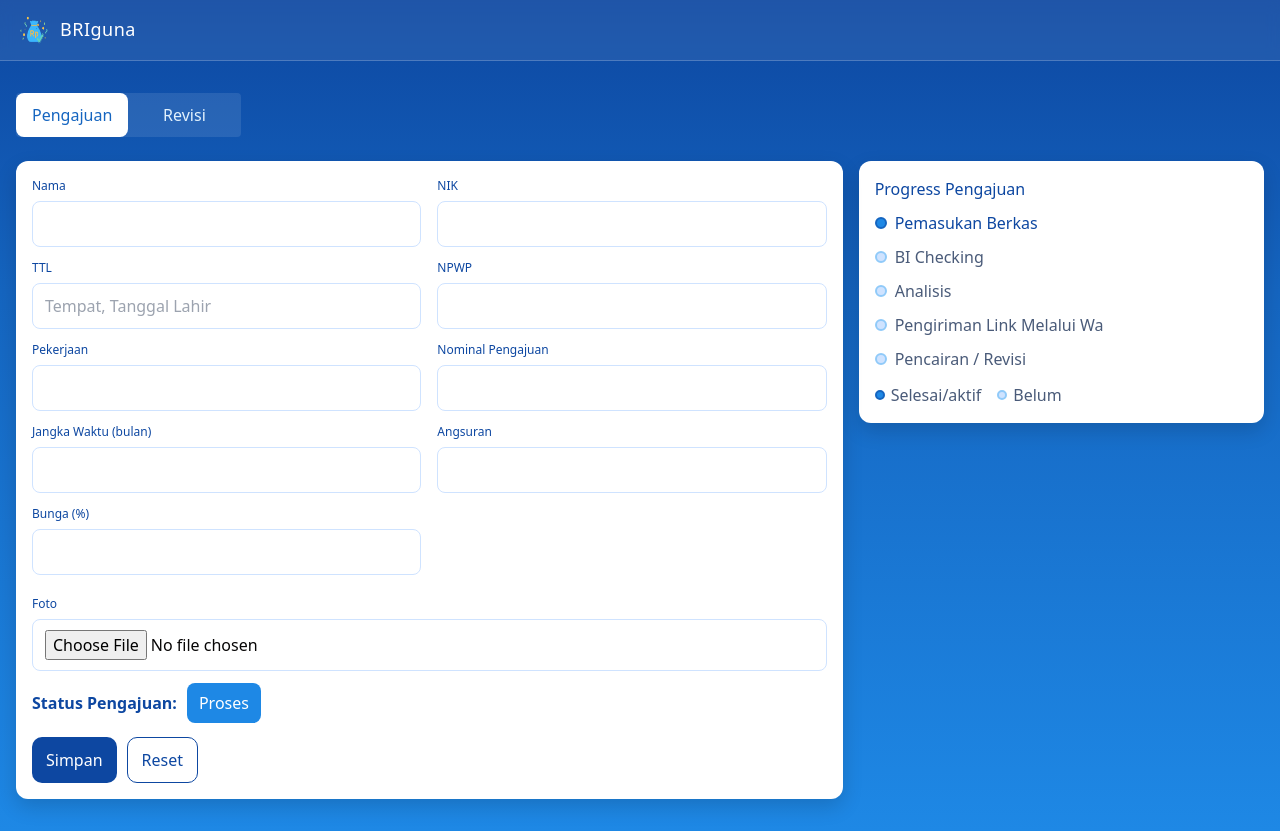
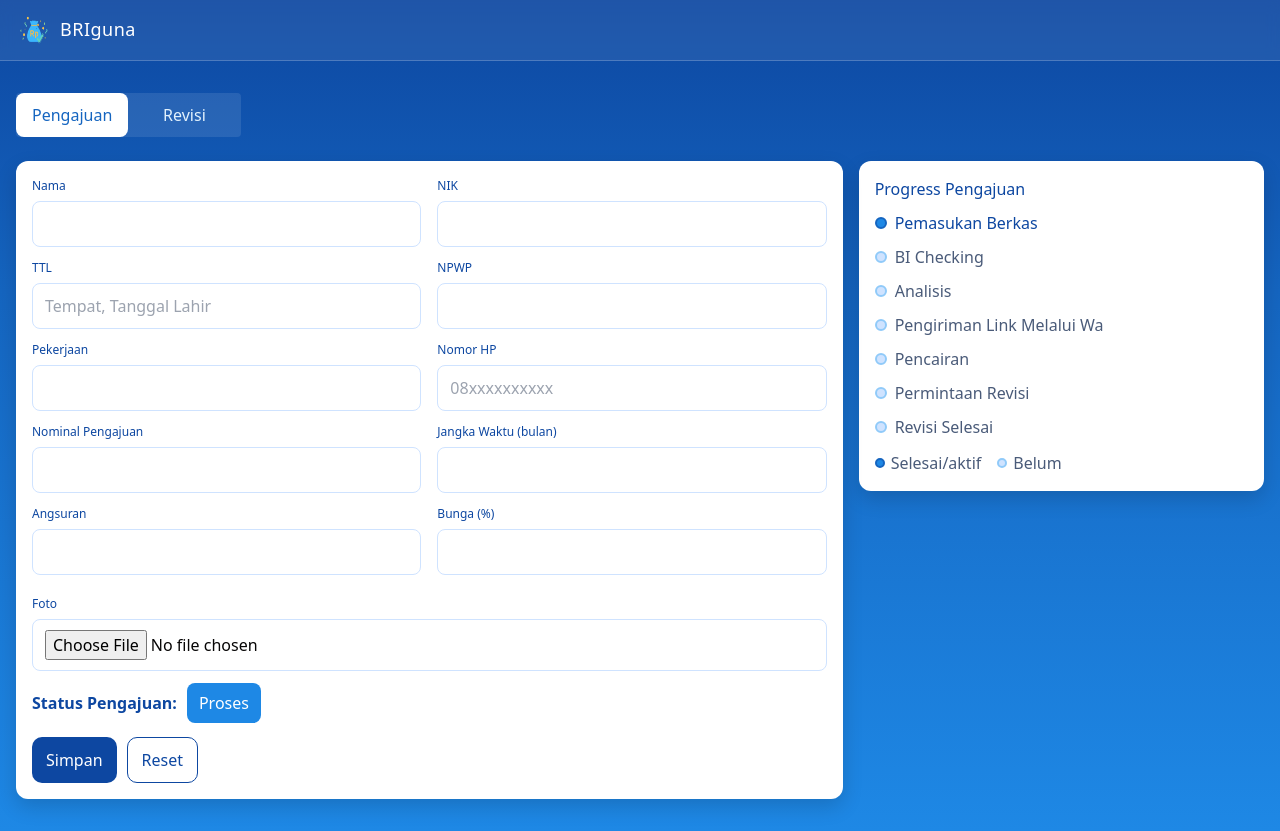
Before and after one commit to cecepns/brispot, a React (Vite) app: page /input-data in a window 1280 px wide. Built offline with nearby package versions, Linux system fonts and the light colour scheme.

Commit message:
fix: update

```diff
--- a/src/components/InputDataPage.jsx
+++ b/src/components/InputDataPage.jsx
@@ -23,6 +23,7 @@ export default function InputDataPage() {
     ttl: '',
     npwp: '',
     pekerjaan: '',
+    nomorHp: '',
     nominalPengajuan: '',
     jangkaWaktu: '',
     angsuran: '',
@@ -40,7 +41,9 @@ export default function InputDataPage() {
       'BI Checking',
       'Analisis',
       'Pengiriman Link Melalui Wa',
-      'Pencairan / Revisi',
+      'Pencairan',
+      'Permintaan Revisi',
+      'Revisi Selesai',
     ],
     []
   );
@@ -67,6 +70,7 @@ export default function InputDataPage() {
             ttl: data.ttl || '',
             npwp: data.npwp || '',
             pekerjaan: data.pekerjaan || '',
+            nomorHp: data.nomor_hp || '',
             nominalPengajuan: data.nominal_pengajuan || '',
             jangkaWaktu: data.jangka_waktu || '',
             angsuran: data.angsuran || '',
@@ -138,6 +142,7 @@ export default function InputDataPage() {
       formData.append('ttl', form.ttl);
       formData.append('npwp', form.npwp);
       formData.append('pekerjaan', form.pekerjaan);
+      formData.append('nomorHp', form.nomorHp);
       formData.append('nominalPengajuan', form.nominalPengajuan);
       formData.append('jangkaWaktu', form.jangkaWaktu);
       formData.append('angsuran', form.angsuran);
@@ -185,6 +190,7 @@ export default function InputDataPage() {
         ttl: '',
         npwp: '',
         pekerjaan: '',
+        nomorHp: '',
         nominalPengajuan: '',
         jangkaWaktu: '',
         angsuran: '',
@@ -298,6 +304,18 @@ export default function InputDataPage() {
                   type="text"
                   value={form.pekerjaan}
                   onChange={(e) => updateField('pekerjaan', e.target.value)}
+                />
+              </div>
+
+              <div className="field">
+                <label>Nomor HP</label>
+                <input
+                  type="tel"
+                  inputMode="tel"
+                  placeholder="08xxxxxxxxxx"
+                  value={form.nomorHp}
+                  onChange={(e) => updateField('nomorHp', e.target.value)}
+                  required
                 />
               </div>
 
--- a/src/components/ListDataPage.jsx
+++ b/src/components/ListDataPage.jsx
@@ -118,7 +118,9 @@ function DataRow({ data, onEdit, onDelete, onView, onUpdateProgress }) {
               <option value="BI Checking">BI Checking</option>
               <option value="Analisis">Analisis</option>
               <option value="Pengiriman Link Melalui Wa">Pengiriman Link Melalui Wa</option>
-              <option value="Pencairan / Revisi">Pencairan / Revisi</option>
+              <option value="Pencairan">Pencairan</option>
+              <option value="Permintaan Revisi">Permintaan Revisi</option>
+              <option value="Revisi Selesai">Revisi Selesai</option>
             </select>
           </div>
         </div>
@@ -376,7 +378,7 @@ export default function ListDataPage() {
                     </th>
                   </tr>
                 </thead>
-                <tbody className="bg-white divide-y divide-gray-200">
+                <tbody className="bg-white divide-y divide-gray-200 table-responsive">
                   {data.map((item) => (
                     <DataRow
                       key={item.id}
```
Also changed, not shown: 2 other files (tests, documents, lock files or other folders).
